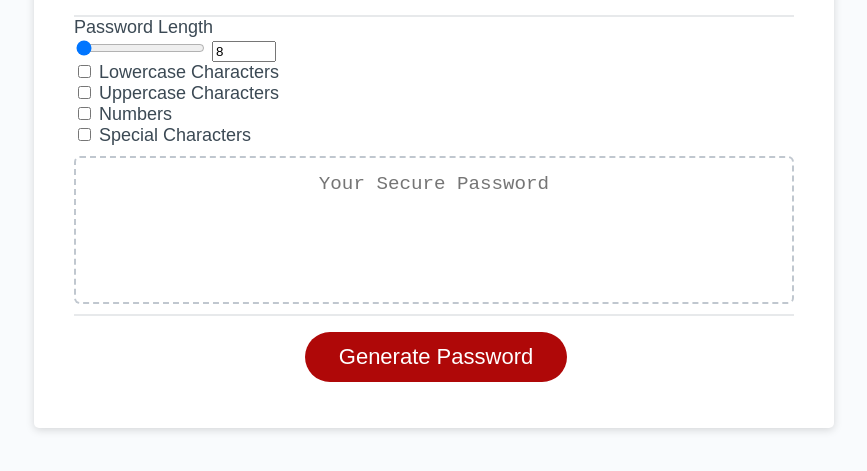
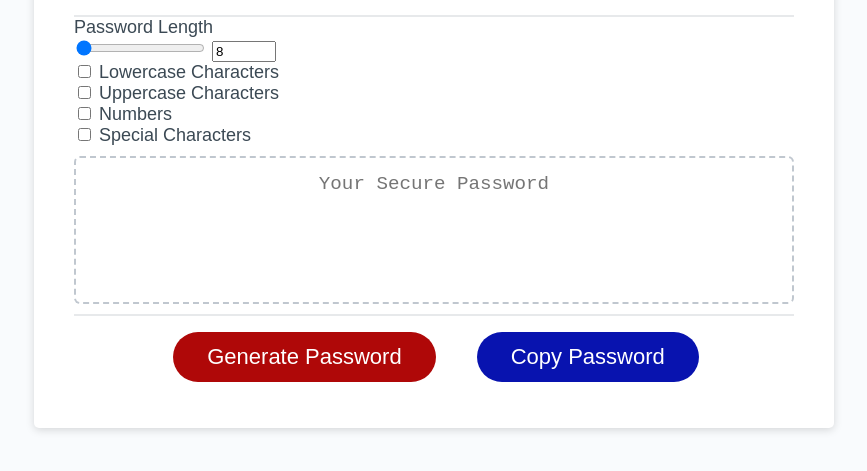
Before and after one commit to jamespericles/Homework-03, a plain HTML site: page index.html in a window 1280 px wide. Shown: the part 281-752 px from the top of the page, without its empty margins (206-1073 px from the left). Drawn offline with Linux system fonts and the light colour scheme; some packages are replaced by stand-ins of ours; a script that the page names is missing.

Commit message:
Added a button that allows the user to copy the text to their clipboard, along with an alert

```diff
--- a/index.html
+++ b/index.html
@@ -51,10 +51,11 @@
             ></textarea>
         <div class="card-footer">
           <button id="generate" class="btn" onClick="writePassword()">Generate Password</button>
+          <button id="copy" onClick="copyPassword()">Copy Password</button>
         </div>
+
       </div>
     </div>
-    <script src='https://cdn.jsdelivr.net/npm/clipboard@1/dist/clipboard.min.js'></script>
     <script src="script.js"></script>
   </body>
 </html>
--- a/script.js
+++ b/script.js
@@ -40,3 +40,9 @@ function writePassword() {
 
   console.log(userPassword);
 }
+function copyPassword() {
+  let copyText = document.getElementById("password");
+  copyText.select();
+  document.execCommand("copy");
+  alert("Copied the text: " + copyText.value);
+}
--- a/style.css
+++ b/style.css
@@ -87,6 +87,21 @@ header {
   text-align: center;
   cursor: pointer;
 }
+#copy {
+  border: none;
+  background-color: rgb(8, 19, 175);
+  border-radius: 25px;
+  box-shadow: rgba(0, 0, 0, 0.1) 0px 1px 6px 0px rgba(0, 0, 0, 0.2) 0px 1px 1px
+    0px;
+  color: hsl(0, 0%, 100%);
+  display: inline-block;
+  font-size: 22px;
+  line-height: 22px;
+  margin: 16px 16px 16px 20px;
+  padding: 14px 34px;
+  text-align: center;
+  cursor: pointer;
+}
 
 button[disabled] {
   cursor: default;
```
